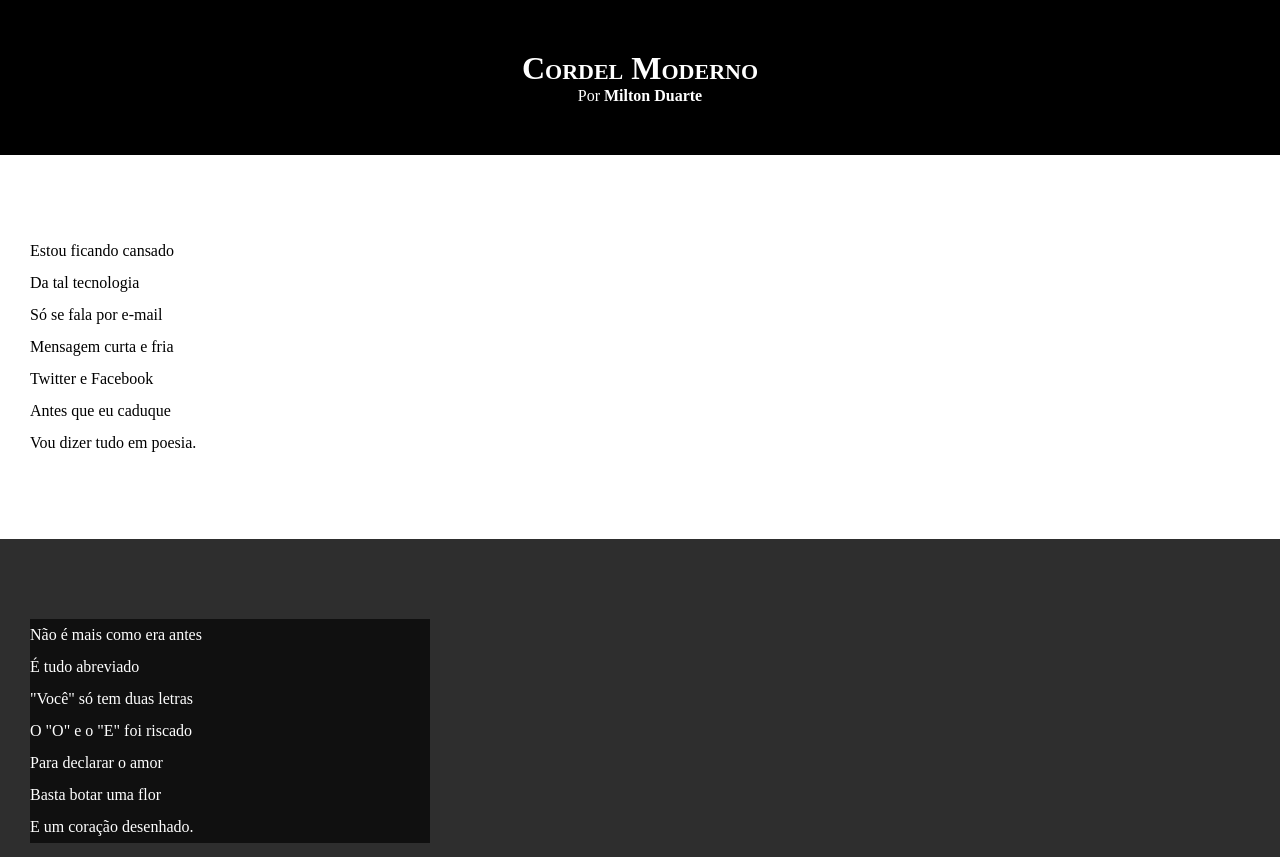
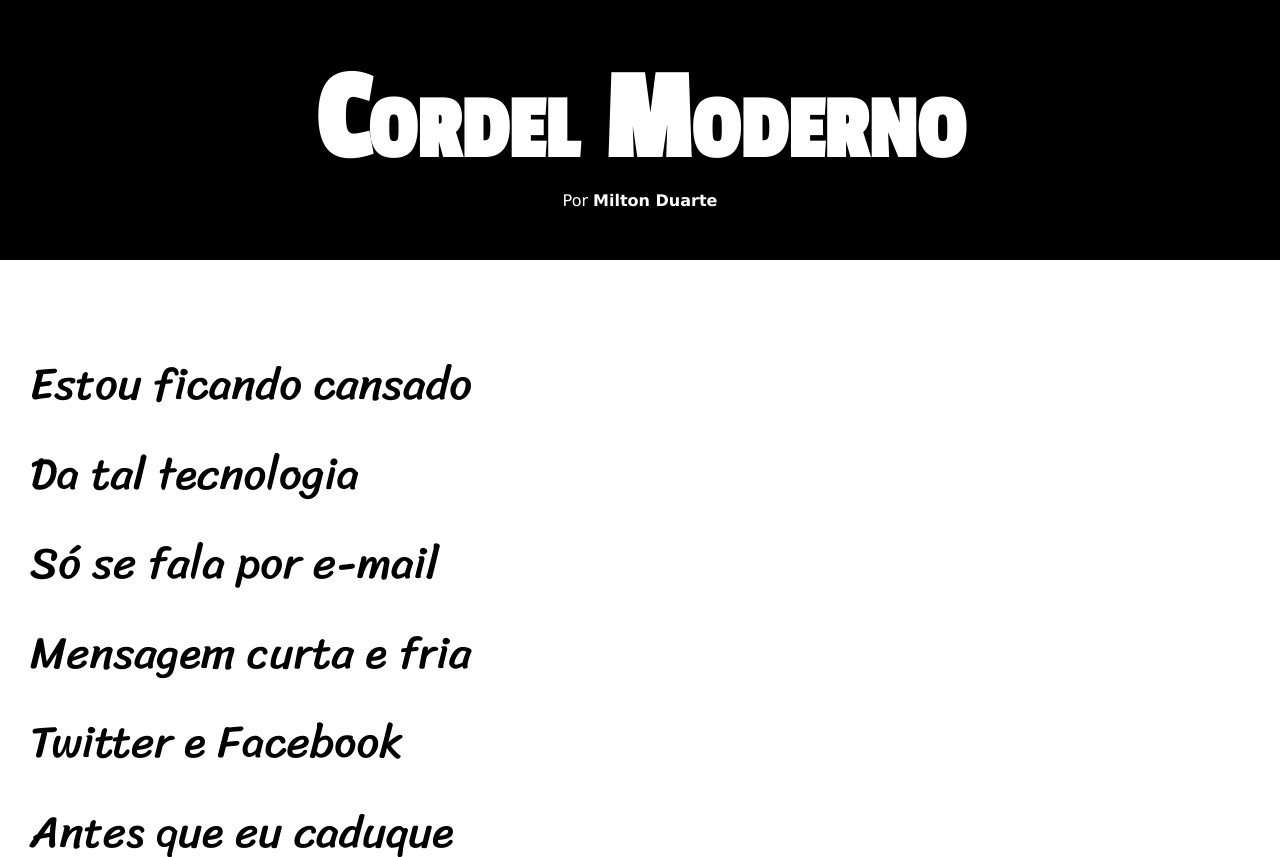
Before and after one commit to andersonsantosdasilva/html-css, a plain HTML site: page desafios/d012/index.html in a window 1280 px wide. Shown: the top 857 px of the page. Drawn offline with Linux system fonts and the light colour scheme.

Commit message:
Atualização de estilos

```diff
--- a/desafios/d012/estilo/style.css
+++ b/desafios/d012/estilo/style.css
@@ -1,4 +1,13 @@
 @charset "UTF-8";
+@import url('https://fonts.googleapis.com/css2?family=Passion+One&family=Sriracha&display=swap');
+
+:root {
+    --fonte1: Verdana, Geneva, Tahoma, sans-serif;
+    --fonte2: 'Passion One', sans-serif;
+    --fonte3: 'Sriracha', cursive;
+}
+
+
 
 * {
     margin: 0px;
@@ -8,6 +17,7 @@
 html, body {
     min-height: 100vh;
     background-color: darkgray;
+    font-family: var(--fonte1);
 }
 
 header {
@@ -19,6 +29,8 @@ header {
 header > h1 {
     padding-top: 50px;
     font-variant: small-caps;
+    font-family: var(--fonte2);
+    font-size: 10vw;
 }
 
 header > p {
@@ -40,6 +52,8 @@ section {
     padding-bottom: 10vh;
     line-height: 2em;
     padding-left: 30px;
+    font-family: var(--fonte3);
+    font-size: 3.5vw;
 }
 
 .normal {
@@ -53,7 +67,8 @@ section {
 }
 
 .imagem > p {
-    width: 400px;
+    display: inline-block;
+    padding: 5px;
     background-color: rgba(0, 0, 0, 0.644);
 }
 
```
